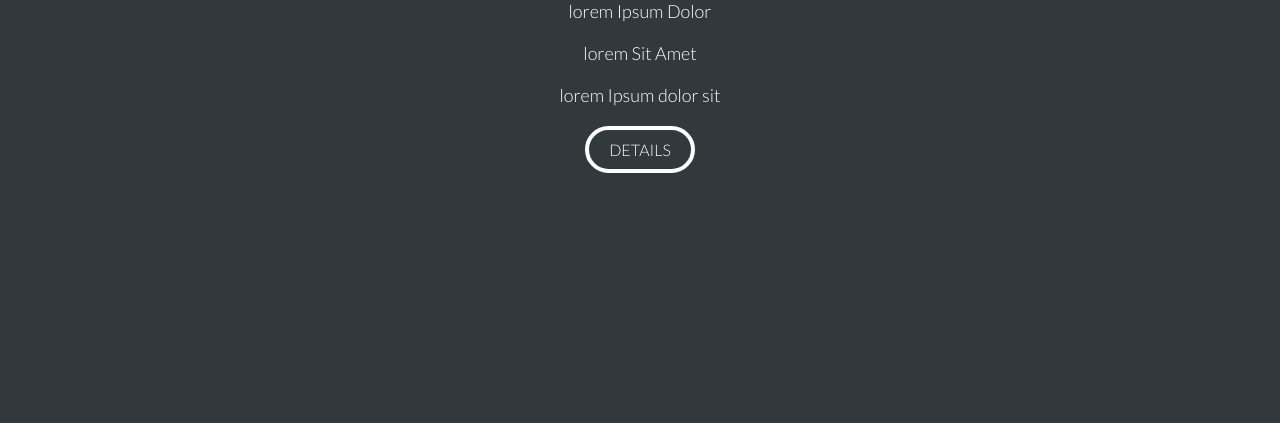
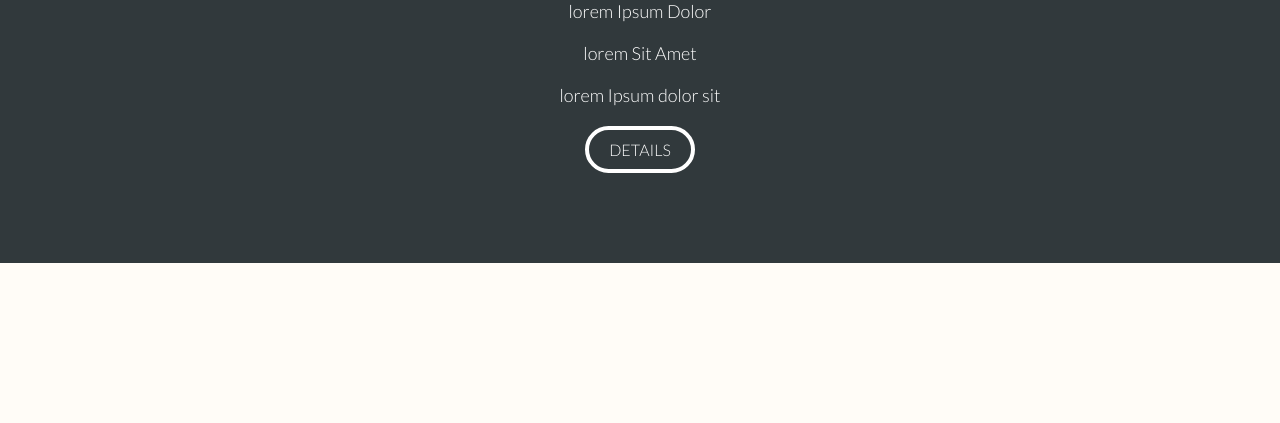
Before and after one commit to reideri/designinnweb, a PHP site: page /designning/ in a window 1280 px wide. Shown: the part 3074-3497 px from the top of the page. Before the commit the page ends 3247 px from the top, so only its background shows below. Run offline with PHP 8.4, Linux system fonts and the light colour scheme.

Commit message:
Cambio de disñeo

```diff
--- a/views/css/style.css
+++ b/views/css/style.css
@@ -153,6 +153,7 @@ header .container nav .row .col-12 .container ul li a {
 
 .slider .container .row .col-12 img {
 	width: 200px;
+	height: 200px;
 }
 
 
@@ -284,3 +285,12 @@ section.services .container .row .col-12 article.service .feacture p {
 	font-weight: 300;
 	margin-bottom: 20px;
 }
+
+
+
+
+/* PORTAFOLIO */
+section.portafolio {
+	background-color: #fffcf7;
+	padding: 80px 0;
+}
--- /dev/null
+++ b/views/modules/portafolio.view.php
@@ -0,0 +1,3 @@
+<section class="portafolio">
+
+</section>
--- a/views/template.php
+++ b/views/template.php
@@ -16,6 +16,7 @@
 	<?php include 'modules/feactures.view.php'; ?>
 	<?php include 'modules/information.view.php'; ?>
 	<?php include 'modules/services.view.php'; ?>
+	<?php include 'modules/portafolio.view.php'; ?>
 	<script src="<?php echo $route; ?>views/js/main.js"></script>
 </body>
 </html>
```
